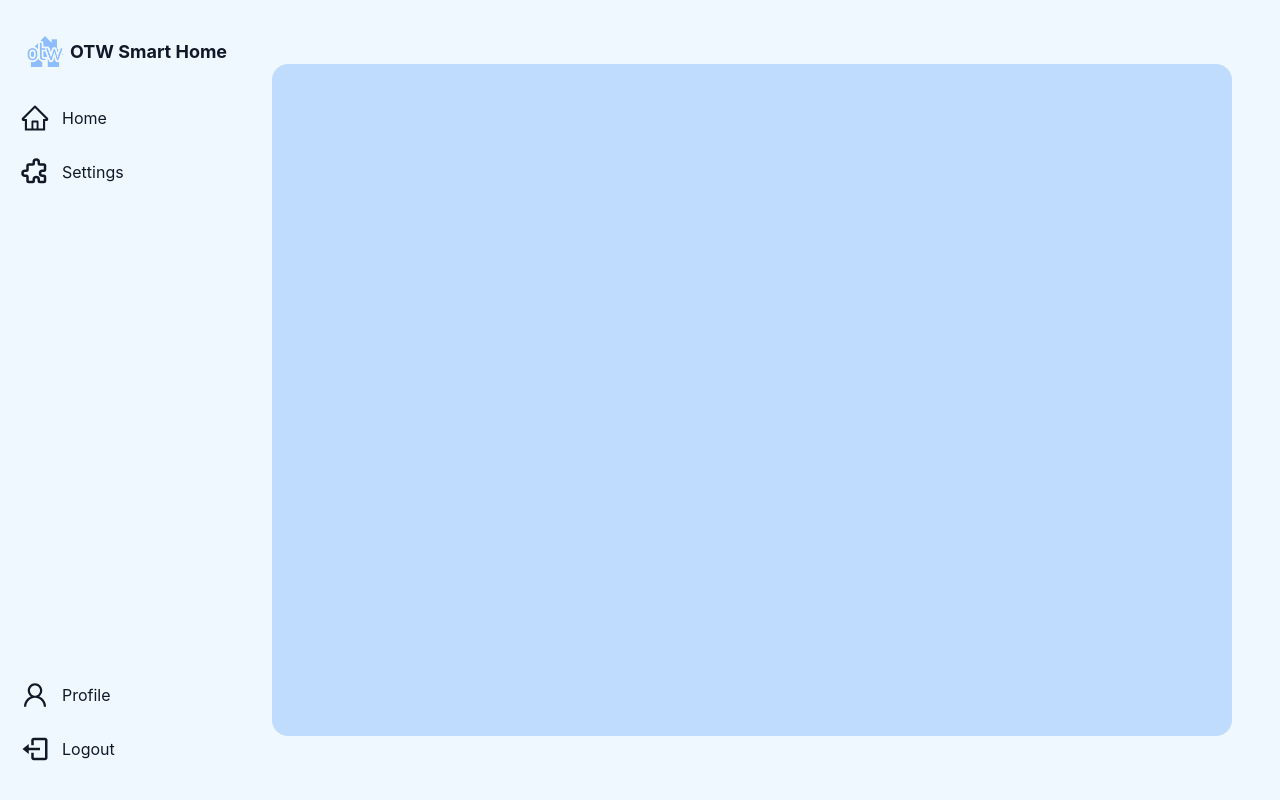
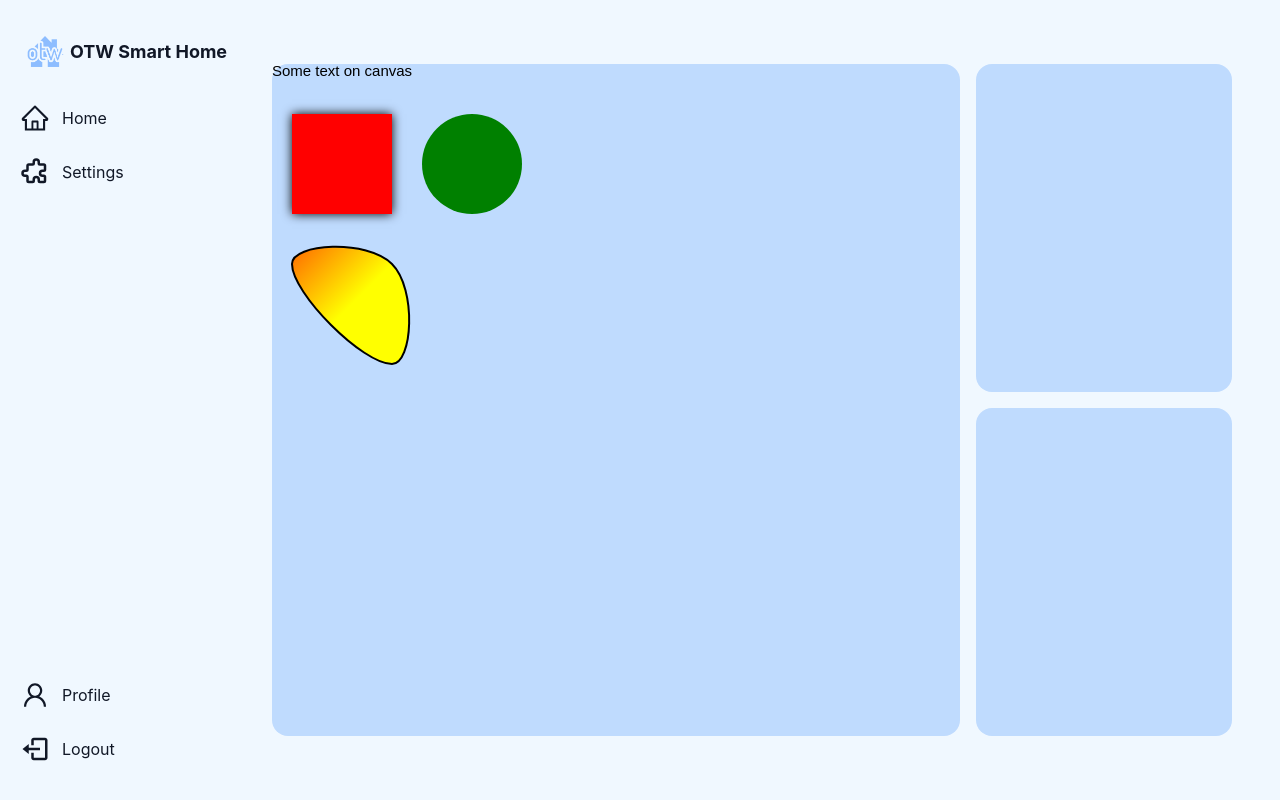
Before and after one commit to FC-Open-to-Work/FC-Open-to-Work, a React (Create React App) app in the folder client/: page / in a window 1280 px wide. Built offline with nearby package versions, Linux system fonts and the light colour scheme; sample sign-in values are in the browser's storage; the HTML template or start-up script is replaced by a standard one.

Commit message:
Added Dynamic Resizing of inner canvas

```diff
--- a/client/src/components/CanvasContainer.tsx
+++ b/client/src/components/CanvasContainer.tsx
@@ -1,13 +1,16 @@
 import React from 'react';
 import {Stage, Layer, Rect, Text, Circle, Line} from 'react-konva';
 
-import useClientSize from "../hooks/useClientSize";
+interface CanvasContainerProps {
+    dimensions: {
+        height: number,
+        width: number
+    }
+}
 
-const CanvasContainer = () => {
-    const {dimensions, canvasContainerRef} = useClientSize();
-
+const CanvasContainer: React.FC<CanvasContainerProps> = ({dimensions}) => {
     return (
-        <div ref={canvasContainerRef}>
+        <div className="w-full">
             <Stage width={dimensions.width} height={dimensions.height}>
                 <Layer>
                     <Text text="Some text on canvas" fontSize={15}/>
--- /dev/null
+++ b/client/src/components/Sidebar.tsx
@@ -0,0 +1,63 @@
+import React from 'react';
+import {logo} from "../assets";
+import {AiOutlineHome, AiOutlineUser} from "react-icons/ai";
+import {HiOutlinePuzzle} from "react-icons/hi";
+import {BiLogOut} from "react-icons/bi";
+
+function Sidebar({logout}: { logout: () => void }) {
+    return (
+        <aside id="sidebar"
+               className="fixed top-0 left-0 z-40 w-64 h-screen transition-transform -translate-x-full sm:translate-x-0"
+               aria-label="Sidebar">
+            <div className="h-full px-3 py-4 overflow-y-auto">
+                <ul className="flex flex-col items-start py-3 h-full space-y-2 font-normal">
+                    <li className="mb-3 w-full">
+                        <a href="#" className="flex items-center p-2 text-gray-900">
+                            <img
+                                alt=""
+                                className="h-[31px] w-[50px]"
+                                src={logo}/>
+                            <span className="text-lg font-bold">OTW Smart Home</span>
+                        </a>
+                    </li>
+                    <li className="w-full">
+                        <a href="#" className="flex items-center p-2 text-gray-900 rounded-lg hover:bg-blue-100">
+                            <AiOutlineHome size={30}/>
+                            <span className="flex-1 ml-3 whitespace-nowrap">Home</span>
+                        </a>
+                    </li>
+                    <li className="w-full">
+                        <a href="#" className="flex items-center p-2 text-gray-900 rounded-lg hover:bg-blue-100">
+                            <HiOutlinePuzzle size={30}/>
+                            <span className="flex-1 ml-3 whitespace-nowrap">Settings</span>
+                        </a>
+                    </li>
+                    <li className="!mt-auto w-full">
+                        <a href="#" className="flex items-center p-2 text-gray-900 rounded-lg hover:bg-blue-100">
+                            <AiOutlineUser size={30}/>
+                            <span className="flex-1 ml-3 whitespace-nowrap">Profile</span>
+                        </a>
+                    </li>
+                    <li className="w-full">
+                        <a href="#" className="flex items-center p-2 text-gray-900 rounded-lg hover:bg-blue-100"
+                           onClick={logout}>
+                            <BiLogOut size={30}/>
+                            <span className="flex-1 ml-3 whitespace-nowrap">Logout</span>
+                        </a>
+                    </li>
+                    {/*<li>*/}
+                    {/*    <a href="#" className="flex items-center p-2 text-gray-900 rounded-lg dark:text-white hover:bg-gray-100 dark:hover:bg-gray-700 group">*/}
+                    {/*        <svg className="flex-shrink-0 w-5 h-5 text-gray-500 transition duration-75 dark:text-gray-400 group-hover:text-gray-900 dark:group-hover:text-white" aria-hidden="true" xmlns="http://www.w3.org/2000/svg" fill="currentColor" viewBox="0 0 20 20">*/}
+                    {/*            <path d="m17.418 3.623-.018-.008a6.713 6.713 0 0 0-2.4-.569V2h1a1 1 0 1 0 0-2h-2a1 1 0 0 0-1 1v2H9.89A6.977 6.977 0 0 1 12 8v5h-2V8A5 5 0 1 0 0 8v6a1 1 0 0 0 1 1h8v4a1 1 0 0 0 1 1h2a1 1 0 0 0 1-1v-4h6a1 1 0 0 0 1-1V8a5 5 0 0 0-2.582-4.377ZM6 12H4a1 1 0 0 1 0-2h2a1 1 0 0 1 0 2Z"/>*/}
+                    {/*        </svg>*/}
+                    {/*        <span className="flex-1 ml-3 whitespace-nowrap">Inbox</span>*/}
+                    {/*        <span className="inline-flex items-center justify-center w-3 h-3 p-3 ml-3 text-sm font-medium text-blue-800 bg-blue-100 rounded-full dark:bg-blue-900 dark:text-blue-300">3</span>*/}
+                    {/*    </a>*/}
+                    {/*</li>*/}
+                </ul>
+            </div>
+        </aside>
+    );
+}
+
+export default Sidebar;
--- a/client/src/hooks/useClientSize.tsx
+++ b/client/src/hooks/useClientSize.tsx
@@ -6,12 +6,15 @@ const useClientSize = () => {
         width: 0
     });
 
+    console.log(dimensions)
+
     // TODO: Can we figure out the type of any here?
     const canvasContainerRef = React.useCallback((node: any) => {
         if (node != null) {
             setDimensions({height: node.parentNode.offsetHeight, width: node.parentNode.offsetWidth});
         }
 
+        // TODO: Dynamic rescaling kind of buggy
         window.addEventListener('resize', () => {
             if (node != null) {
                 setDimensions({height: node.parentNode.offsetHeight, width: node.parentNode.offsetWidth});
--- a/client/src/index.css
+++ b/client/src/index.css
@@ -1,6 +1,11 @@
 @tailwind base;
 @tailwind components;
 @tailwind utilities;
+
+html {
+  height: 100%;
+  width: 100%;
+}
 
 body {
   margin: 0;
--- a/client/src/pages/Home.tsx
+++ b/client/src/pages/Home.tsx
@@ -5,16 +5,15 @@ import {useNavigate} from "react-router-dom";
 import CanvasContainer from "../components/CanvasContainer"
 
 import {useAuthDispatch} from "../context/auth";
-
-import {AiOutlineHome, AiOutlineUser} from "react-icons/ai";
-import {HiOutlinePuzzle} from "react-icons/hi";
-import {BiLogOut} from "react-icons/bi";
-import {logo} from "../assets";
+import Sidebar from "../components/Sidebar";
+import useClientSize from "../hooks/useClientSize";
 
 export default function Home() {
     const authDispatch = useAuthDispatch();
 
     const navigate = useNavigate();
+
+    const {dimensions, canvasContainerRef} = useClientSize();
 
     const logout = () => {
         authDispatch({type: "LOGOUT"});
@@ -24,61 +23,19 @@ export default function Home() {
 
     return (
         <>
-        <aside id="sidebar" className="fixed top-0 left-0 z-40 w-64 h-screen transition-transform -translate-x-full sm:translate-x-0" aria-label="Sidebar">
-            <div className="h-full px-3 py-4 overflow-y-auto">
-                <ul className="flex flex-col items-start py-3 h-full space-y-2 font-normal">
-                    <li className="mb-3 w-full">
-                        <a href="#" className="flex items-center p-2 text-gray-900">
-                            <img
-                                alt=""
-                                className="h-[31px] w-[50px]"
-                                src={logo}/>
-                            <span className="text-lg font-bold">OTW Smart Home</span>
-                        </a>
-                    </li>
-                    <li className="w-full">
-                        <a href="#" className="flex items-center p-2 text-gray-900 rounded-lg hover:bg-blue-100">
-                            <AiOutlineHome size={30} />
-                            <span className="flex-1 ml-3 whitespace-nowrap">Home</span>
-                        </a>
-                    </li>
-                    <li className="w-full">
-                        <a href="#" className="flex items-center p-2 text-gray-900 rounded-lg hover:bg-blue-100">
-                            <HiOutlinePuzzle size={30} />
-                            <span className="flex-1 ml-3 whitespace-nowrap">Settings</span>
-                        </a>
-                    </li>
-                    <li className="!mt-auto w-full">
-                        <a href="#" className="flex items-center p-2 text-gray-900 rounded-lg hover:bg-blue-100">
-                            <AiOutlineUser size={30} />
-                            <span className="flex-1 ml-3 whitespace-nowrap">Profile</span>
-                        </a>
-                    </li>
-                    <li className="w-full">
-                        <a href="#" className="flex items-center p-2 text-gray-900 rounded-lg hover:bg-blue-100"
-                        onClick={logout}>
-                            <BiLogOut size={30} />
-                            <span className="flex-1 ml-3 whitespace-nowrap">Logout</span>
-                        </a>
-                    </li>
-                    {/*<li>*/}
-                    {/*    <a href="#" className="flex items-center p-2 text-gray-900 rounded-lg dark:text-white hover:bg-gray-100 dark:hover:bg-gray-700 group">*/}
-                    {/*        <svg className="flex-shrink-0 w-5 h-5 text-gray-500 transition duration-75 dark:text-gray-400 group-hover:text-gray-900 dark:group-hover:text-white" aria-hidden="true" xmlns="http://www.w3.org/2000/svg" fill="currentColor" viewBox="0 0 20 20">*/}
-                    {/*            <path d="m17.418 3.623-.018-.008a6.713 6.713 0 0 0-2.4-.569V2h1a1 1 0 1 0 0-2h-2a1 1 0 0 0-1 1v2H9.89A6.977 6.977 0 0 1 12 8v5h-2V8A5 5 0 1 0 0 8v6a1 1 0 0 0 1 1h8v4a1 1 0 0 0 1 1h2a1 1 0 0 0 1-1v-4h6a1 1 0 0 0 1-1V8a5 5 0 0 0-2.582-4.377ZM6 12H4a1 1 0 0 1 0-2h2a1 1 0 0 1 0 2Z"/>*/}
-                    {/*        </svg>*/}
-                    {/*        <span className="flex-1 ml-3 whitespace-nowrap">Inbox</span>*/}
-                    {/*        <span className="inline-flex items-center justify-center w-3 h-3 p-3 ml-3 text-sm font-medium text-blue-800 bg-blue-100 rounded-full dark:bg-blue-900 dark:text-blue-300">3</span>*/}
-                    {/*    </a>*/}
-                    {/*</li>*/}
-                </ul>
+            <Sidebar logout={logout}/>
+
+            <div className="flex gap-x-4 w-full h-full p-4 sm:ml-[14rem]">
+                <div className="flex-1 h-full min-w-0 bg-blue-200 rounded-2xl">
+                    <div ref={canvasContainerRef}>
+                        <CanvasContainer dimensions={dimensions}/>
+                    </div>
+                </div>
+                <div className="flex flex-col gap-4 h-full shrink-0 grow-0 lg:basis-64 transition-transform">
+                    <div className="flex-1 bg-blue-200 rounded-2xl"></div>
+                    <div className="flex-1 bg-blue-200 rounded-2xl"></div>
+                </div>
             </div>
-        </aside>
-
-    <div className="w-full h-full p-4 sm:ml-[14rem]">
-        <div className="h-full bg-blue-200 rounded-2xl">
-
-        </div>
-    </div>
         </>
     );
 }
```
Also changed, not shown: 1 other file (tests, documents, lock files or other folders).
